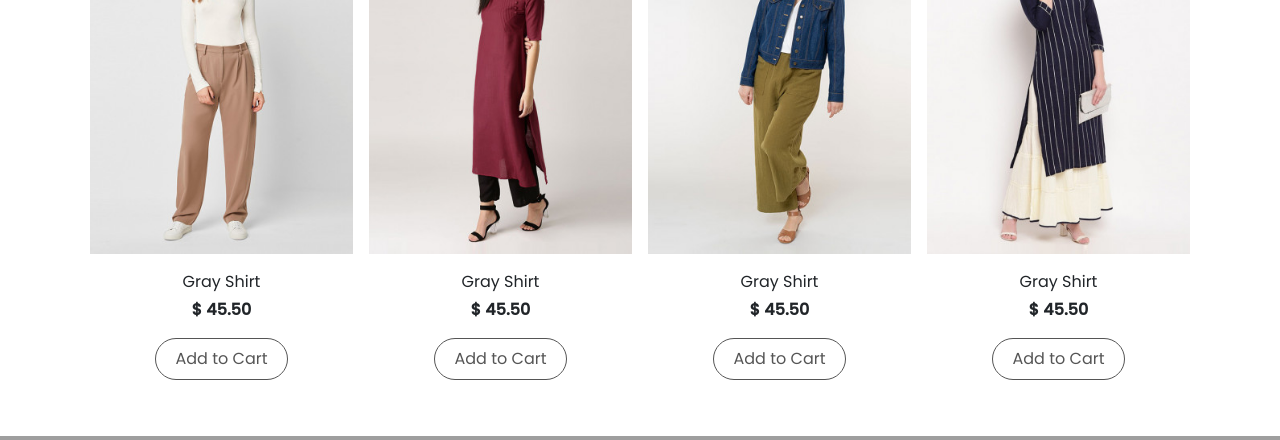
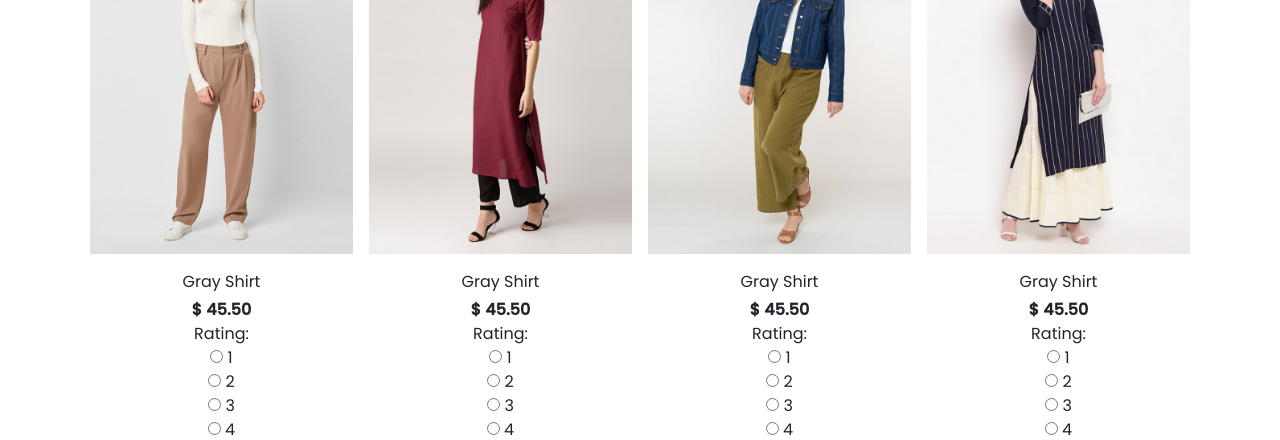
Before and after one commit to ahmed-lotfy-abousalem/AI-project, a Django app: page / in a window 1280 px wide. Shown: the part 2141-2581 px from the top of the page. Run offline with Django 5.2, Linux system fonts and the light colour scheme; some libraries are stand-ins or nearby versions; some web fonts are replaced; grey boxes are pictures that could not be loaded.

Commit message:
Rating functionality

```diff
--- a/AI project/myproject/Home/forms.py
+++ b/AI project/myproject/Home/forms.py
@@ -1,5 +1,5 @@
 from django import forms
-from .models import CartItem
+from .models import CartItem,Rating
 from django.contrib.auth.forms import UserCreationForm , AuthenticationForm
 from django.contrib.auth.models import User  # Import the User model
 
@@ -23,3 +23,11 @@ class LoginForm(AuthenticationForm):
     class Meta:
         model = User
         fields = ('username', 'password')
+
+class RatingForm(forms.ModelForm):
+    class Meta:
+        model = Rating
+        fields = ['rating']
+        widgets = {
+            'rating': forms.NumberInput(attrs={'min': 1, 'max': 5, 'required': True}),
+        }
--- a/AI project/myproject/Home/models.py
+++ b/AI project/myproject/Home/models.py
@@ -7,3 +7,12 @@ class CartItem(models.Model):
     product_name = models.CharField(max_length=100)
     price = models.DecimalField(max_digits=10, decimal_places=2)
     quantity = models.PositiveIntegerField(default=1)
+
+
+class Rating(models.Model):
+    user = models.ForeignKey(User, on_delete=models.CASCADE)
+    product_name = models.CharField(max_length=100)
+    rating = models.IntegerField(choices=[(1, '1'), (2, '2'), (3, '3'), (4, '4'), (5, '5')])
+
+    def __str__(self):
+        return f"{self.user.username} - {self.product_name} - {self.rating}"
--- a/AI project/myproject/Home/templates/index.html
+++ b/AI project/myproject/Home/templates/index.html
@@ -280,8 +280,23 @@
                             <input type="hidden" name="product_name" value="gray shirt">
                             <input type="hidden" name="price" value="45.50">
                             <input type="hidden" name="quantity" value="1">
+
+                            <!-- Rating Input Field -->
+                            <label for="rating">Rating:</label><br>
+                            <input type="radio" id="rating1" name="rating" value="1">
+                            <label for="rating1">1</label><br>
+                            <input type="radio" id="rating2" name="rating" value="2">
+                            <label for="rating2">2</label><br>
+                            <input type="radio" id="rating3" name="rating" value="3">
+                            <label for="rating3">3</label><br>
+                            <input type="radio" id="rating4" name="rating" value="4">
+                            <label for="rating4">4</label><br>
+                            <input type="radio" id="rating5" name="rating" value="5">
+                            <label for="rating5">5</label><br>
+
                             <button type="submit" class="btn btn-primary mt-3">Add to Cart</button>
                         </form>
+
                     </div>
                 </div>
 
@@ -300,8 +315,23 @@
                             <input type="hidden" name="product_name" value="gray shirt">
                             <input type="hidden" name="price" value="45.50">
                             <input type="hidden" name="quantity" value="1">
+
+                            <!-- Rating Input Field -->
+                            <label for="rating">Rating:</label><br>
+                            <input type="radio" id="rating1" name="rating" value="1">
+                            <label for="rating1">1</label><br>
+                            <input type="radio" id="rating2" name="rating" value="2">
+                            <label for="rating2">2</label><br>
+                            <input type="radio" id="rating3" name="rating" value="3">
+                            <label for="rating3">3</label><br>
+                            <input type="radio" id="rating4" name="rating" value="4">
+                            <label for="rating4">4</label><br>
+                            <input type="radio" id="rating5" name="rating" value="5">
+                            <label for="rating5">5</label><br>
+
                             <button type="submit" class="btn btn-primary mt-3">Add to Cart</button>
                         </form>
+
                     </div>
                 </div>
 
@@ -320,8 +350,23 @@
                             <input type="hidden" name="product_name" value="gray shirt">
                             <input type="hidden" name="price" value="45.50">
                             <input type="hidden" name="quantity" value="1">
+
+                            <!-- Rating Input Field -->
+                            <label for="rating">Rating:</label><br>
+                            <input type="radio" id="rating1" name="rating" value="1">
+                            <label for="rating1">1</label><br>
+                            <input type="radio" id="rating2" name="rating" value="2">
+                            <label for="rating2">2</label><br>
+                            <input type="radio" id="rating3" name="rating" value="3">
+                            <label for="rating3">3</label><br>
+                            <input type="radio" id="rating4" name="rating" value="4">
+                            <label for="rating4">4</label><br>
+                            <input type="radio" id="rating5" name="rating" value="5">
+                            <label for="rating5">5</label><br>
+
                             <button type="submit" class="btn btn-primary mt-3">Add to Cart</button>
                         </form>
+
                     </div>
                 </div>
 
@@ -340,8 +385,23 @@
                             <input type="hidden" name="product_name" value="gray shirt">
                             <input type="hidden" name="price" value="45.50">
                             <input type="hidden" name="quantity" value="1">
+
+                            <!-- Rating Input Field -->
+                            <label for="rating">Rating:</label><br>
+                            <input type="radio" id="rating1" name="rating" value="1">
+                            <label for="rating1">1</label><br>
+                            <input type="radio" id="rating2" name="rating" value="2">
+                            <label for="rating2">2</label><br>
+                            <input type="radio" id="rating3" name="rating" value="3">
+                            <label for="rating3">3</label><br>
+                            <input type="radio" id="rating4" name="rating" value="4">
+                            <label for="rating4">4</label><br>
+                            <input type="radio" id="rating5" name="rating" value="5">
+                            <label for="rating5">5</label><br>
+
                             <button type="submit" class="btn btn-primary mt-3">Add to Cart</button>
                         </form>
+
                     </div>
                 </div>
             </div>
--- a/AI project/myproject/Home/urls.py
+++ b/AI project/myproject/Home/urls.py
@@ -7,5 +7,6 @@ urlpatterns = [
     path('login/', views.user_login, name='login'),
 
 
+
     # Add more URL patterns as needed
 ]
--- a/AI project/myproject/Home/views.py
+++ b/AI project/myproject/Home/views.py
@@ -1,6 +1,6 @@
 from django.shortcuts import render,redirect
-from .forms import AddToCartForm
-from .models import CartItem
+from .forms import AddToCartForm,RatingForm
+from .models import CartItem,Rating
 from django.shortcuts import HttpResponse
 from .database_operations import fetch_data_from_database
 from django.contrib.auth.forms import UserCreationForm
@@ -12,21 +12,32 @@ def home(request):
     if request.method == 'POST':
         form = AddToCartForm(request.POST)
         if form.is_valid():
-            # Get the current logged-in user
-            user = request.user
-
             # Extract form data
             product_name = form.cleaned_data['product_name']
             price = form.cleaned_data['price']
             quantity = form.cleaned_data['quantity']
+            rating = int(request.POST.get('rating', 0))  # Get the rating value from the POST data
 
-            # Create a new CartItem object with the user and save it to the database
-            CartItem.objects.create(user=user, product_name=product_name, price=price, quantity=quantity)
+            # Create a new CartItem object with the user, product details, and rating
+            CartItem.objects.create(
+                user=request.user,
+                product_name=product_name,
+                price=price,
+                quantity=quantity
+            )
 
-            # Redirect to cart page or any other page
+            # Create a new Rating object and save it to the database
+            Rating.objects.create(
+                user=request.user,
+                product_name=product_name,
+                rating=rating
+            )
+
+            # Redirect to home page after adding to cart and rating
             return redirect('home')
     else:
         form = AddToCartForm()
+
     return render(request, 'index.html', {'form': form})
 
 def my_view(request):
```
Also changed, not shown: AI project/myproject/Home/migrations/0005_rating.py (added), AI project/myproject/db.sqlite3.
